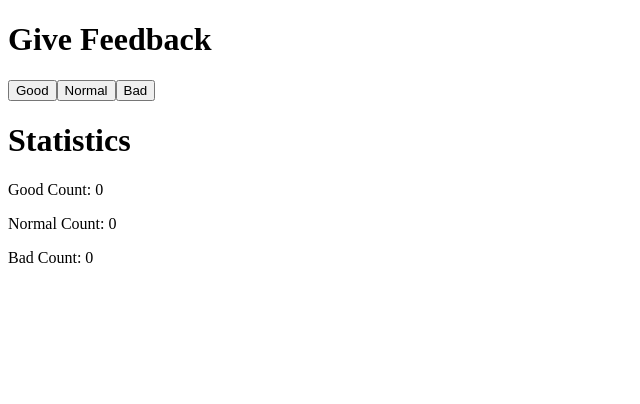
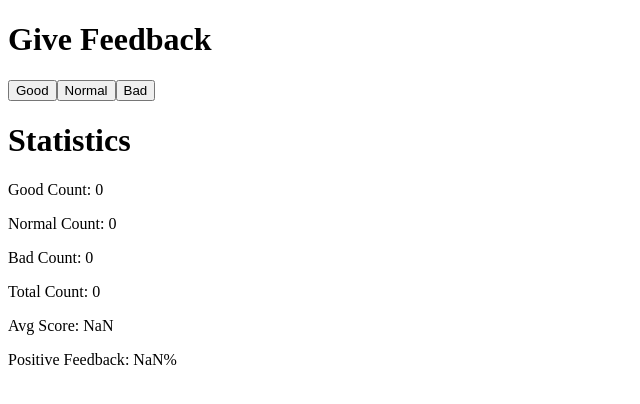
Before and after one commit to KPInc425/fso-part1, a React (Create React App) app in the folder unicafe/: page / in a window 1280 px wide. Shown: the top 404 px of the page, without its empty margins (0-640 px from the left). Built offline with nearby package versions, Linux system fonts and the light colour scheme.

Commit message:
Implement Excercise 1.7 solution

```diff
--- a/unicafe/src/App.js
+++ b/unicafe/src/App.js
@@ -5,6 +5,18 @@ const App = () => {
   const [good, setGood] = useState(0);
   const [normal, setNormal] = useState(0);
   const [bad, setBad] = useState(0);
+
+  const totalClicks = () => {
+    return good + normal + bad;
+  }
+
+  const avgScore = () => {
+    return ((good * 1) + (bad * -1)) / totalClicks();
+  }
+
+  const posFeedback = () => {
+    return ((good / totalClicks()) * 100).toFixed(2);
+  }
 
   return (
     <div>
@@ -16,6 +28,9 @@ const App = () => {
       <DisplayCount text={"Good Count"} count={good} />
       <DisplayCount text={"Normal Count"} count={normal} />
       <DisplayCount text={"Bad Count"} count={bad} />
+      <DisplayCount text={"Total Count"} count={totalClicks()} />
+      <DisplayCount text={"Avg Score"} count={avgScore()} />
+      <DisplayCount text={"Positive Feedback"} count={`${posFeedback()}%`} />
     </div>
   )
 }
```
